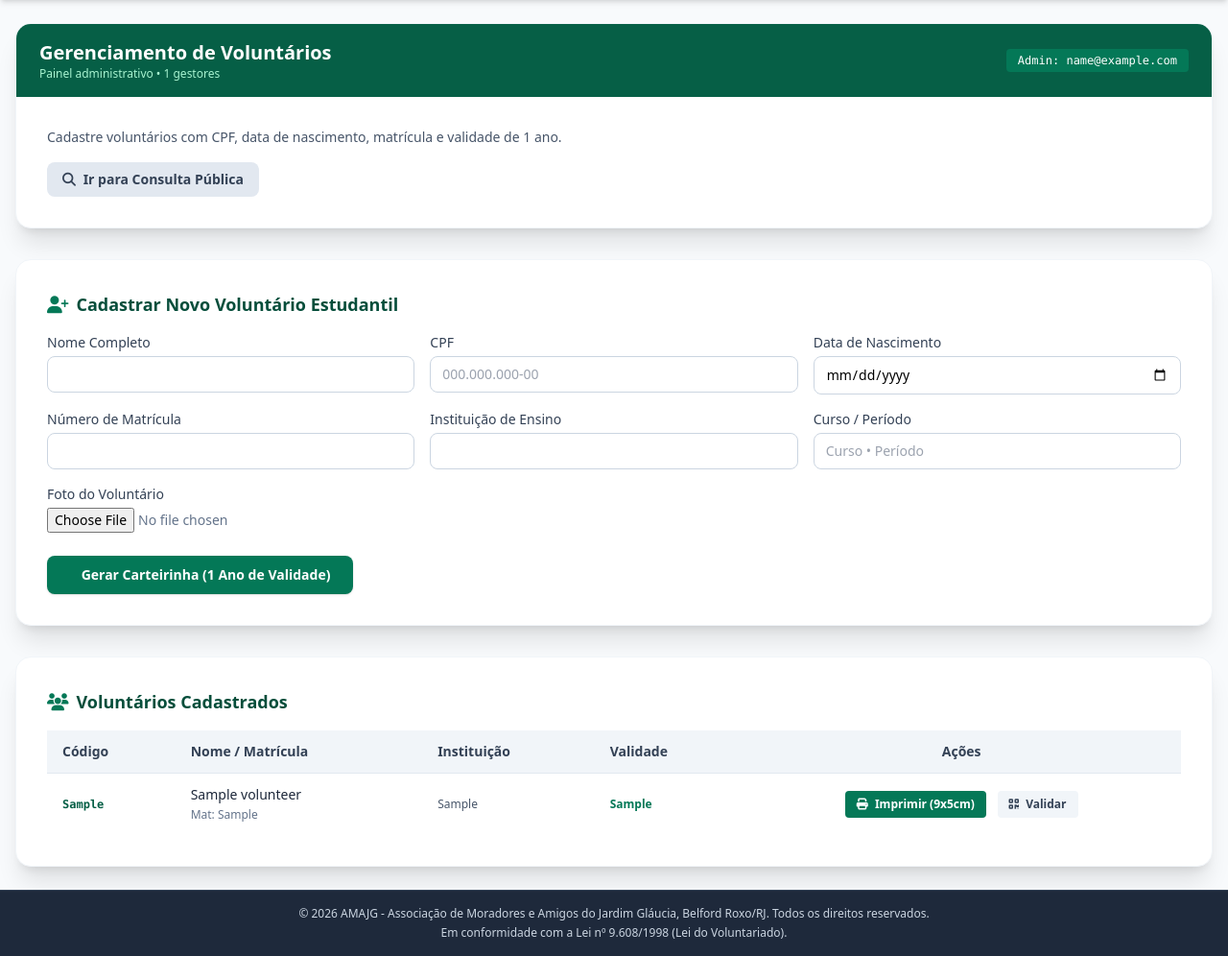
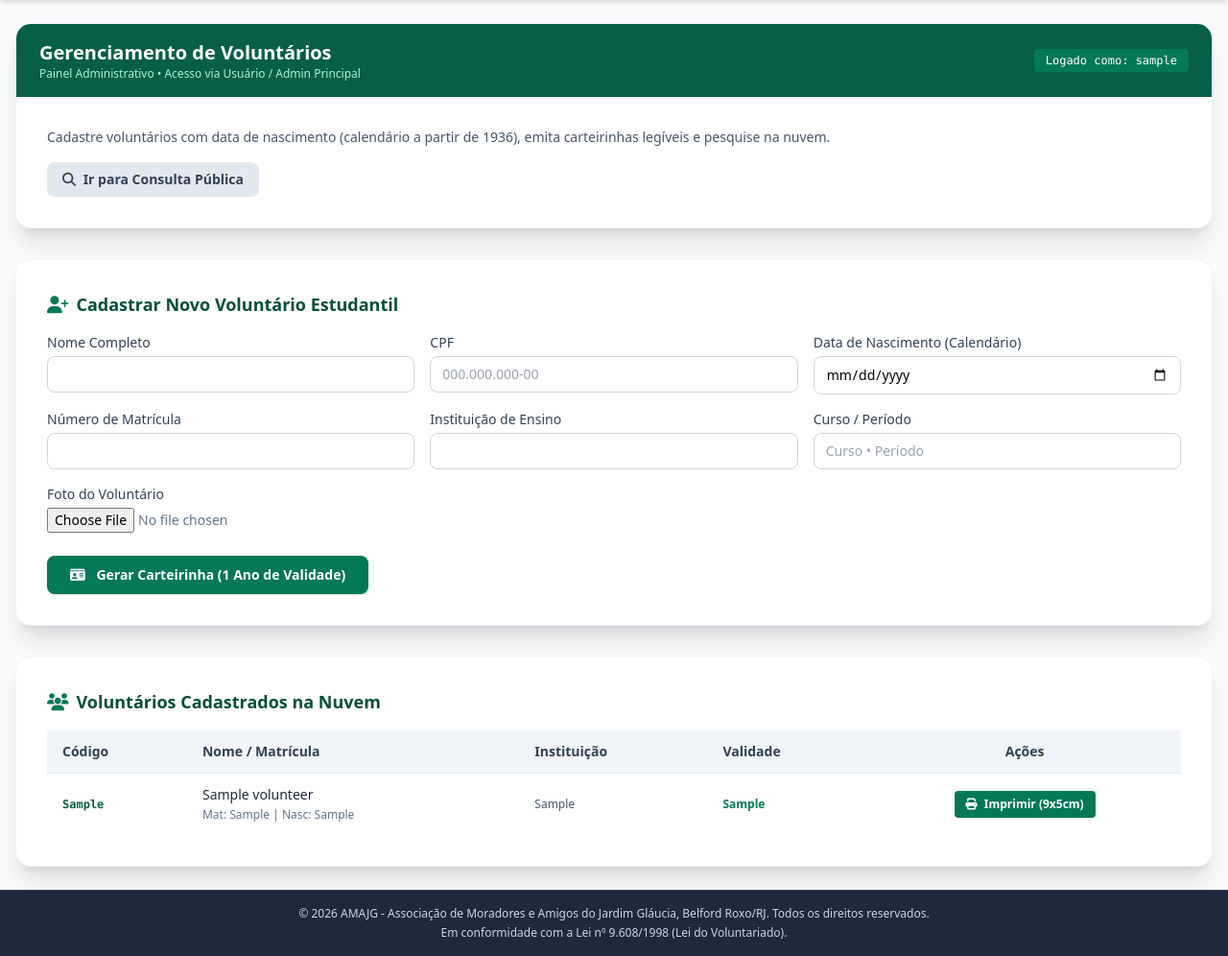
Before and after one commit to amajg/amajg-voluntarios, a Flask app: template templates/admin.html in a window 1280 px wide. Shown: the part 80-1076 px from the top of the page at 96% size. Run offline with Flask 3, Linux system fonts and the light colour scheme; the visitor is signed in with stand-in values (Sample User, id 1); tables that the repository leaves empty hold one stand-in row (values such as "Sample post"); the template is opened without the code that fills it: values that come from a table or form of the project are taken from there, most other values are stand-ins (such as "Sample title", 1, 10 or a date in 2020); some libraries are stand-ins or nearby versions.

Commit message:
Update admin.html

```diff
--- a/templates/admin.html
+++ b/templates/admin.html
@@ -6,12 +6,14 @@
         <div class="bg-emerald-800 text-white py-4 px-6 flex justify-between items-center">
             <div>
                 <h2 class="text-xl font-bold">Gerenciamento de Voluntários</h2>
-                <p class="text-xs text-emerald-200">Painel administrativo • {{ admins_count }} gestores</p>
+                <p class="text-xs text-emerald-200">Painel Administrativo • Acesso via Usuário / Admin Principal</p>
             </div>
-            <span class="bg-emerald-700 px-3 py-1 rounded text-xs font-mono">Admin: {{ session.get('admin_email') }}</span>
+            <span class="bg-emerald-700 px-3 py-1 rounded text-xs font-mono">
+                Logado como: {{ session.get('admin_user') }} {% if is_main_admin %}(Admin Principal){% endif %}
+            </span>
         </div>
         <div class="p-6 md:p-8">
-            <p class="text-sm text-slate-600 mb-4">Cadastre voluntários com CPF, data de nascimento, matrícula e validade de 1 ano.</p>
+            <p class="text-sm text-slate-600 mb-4">Cadastre voluntários com data de nascimento (calendário a partir de 1936), emita carteirinhas legíveis e pesquise na nuvem.</p>
             <a href="{{ url_for('public_query') }}" class="inline-block bg-slate-200 text-slate-700 font-bold px-4 py-2 rounded-lg text-sm hover:bg-slate-300 transition">
                 <i class="fas fa-search mr-1"></i> Ir para Consulta Pública
             </a>
@@ -29,11 +31,11 @@
             </div>
             <div>
                 <label class="block text-sm font-medium text-slate-700 mb-1">CPF</label>
-                <input type="text" name="cpf" placeholder="000.000.000-00" required class="w-full rounded-lg border border-slate-300 px-3 py-2 text-sm">
+                <input type="text" name="cpf" placeholder="000.000.000-00" class="w-full rounded-lg border border-slate-300 px-3 py-2 text-sm">
             </div>
             <div>
-                <label class="block text-sm font-medium text-slate-700 mb-1">Data de Nascimento</label>
-                <input type="date" name="nascimento" required class="w-full rounded-lg border border-slate-300 px-3 py-2 text-sm">
+                <label class="block text-sm font-medium text-slate-700 mb-1">Data de Nascimento (Calendário)</label>
+                <input type="date" name="nascimento" min="1936-01-01" max="{{ current_year }}-12-31" required class="w-full rounded-lg border border-slate-300 px-3 py-2 text-sm">
             </div>
             <div>
                 <label class="block text-sm font-medium text-slate-700 mb-1">Número de Matrícula</label>
@@ -53,7 +55,7 @@
             </div>
             <div class="md:col-span-3 pt-2">
                 <button type="submit" class="bg-emerald-700 hover:bg-emerald-600 text-white font-bold px-6 py-2.5 rounded-lg text-sm transition shadow">
-                    <i class="fas id-card mr-2"></i> Gerar Carteirinha (1 Ano de Validade)
+                    <i class="fas fa-id-card mr-2"></i> Gerar Carteirinha (1 Ano de Validade)
                 </button>
             </div>
         </form>
@@ -61,7 +63,7 @@
 
     <div class="bg-white rounded-2xl shadow-xl overflow-hidden border border-slate-100 p-6 md:p-8">
         <h3 class="text-lg font-bold text-emerald-900 mb-4 flex items-center">
-            <i class="fas fa-users mr-2 text-emerald-700"></i> Voluntários Cadastrados
+            <i class="fas fa-users mr-2 text-emerald-700"></i> Voluntários Cadastrados na Nuvem
         </h3>
         {% if voluntariados %}
             <div class="overflow-x-auto">
@@ -79,16 +81,20 @@
                         {% for v in voluntariados %}
                         <tr class="hover:bg-slate-50">
                             <td class="py-3 px-4 font-mono text-xs text-emerald-800 font-bold">{{ v.codigo }}</td>
-                            <td class="py-3 px-4 font-medium text-slate-800">{{ v.nome }}<br><span class="text-xs text-slate-500">Mat: {{ v.matricula }}</span></td>
+                            <td class="py-3 px-4 font-medium text-slate-800">{{ v.nome }}<br><span class="text-xs text-slate-500">Mat: {{ v.matricula }} | Nasc: {{ v.nascimento }}</span></td>
                             <td class="py-3 px-4 text-slate-600 text-xs">{{ v.instituicao }}</td>
                             <td class="py-3 px-4 text-xs text-emerald-700 font-semibold">{{ v.validade }}</td>
                             <td class="py-3 px-4 text-center space-x-2">
                                 <a href="{{ url_for('view_card', codigo=v.codigo) }}" target="_blank" class="bg-emerald-700 text-white hover:bg-emerald-600 px-3 py-1.5 rounded text-xs font-semibold inline-block">
                                     <i class="fas fa-print mr-1"></i> Imprimir (9x5cm)
                                 </a>
-                                <a href="{{ url_for('verify_volunteer', codigo=v.codigo) }}" target="_blank" class="bg-slate-100 text-slate-700 hover:bg-slate-200 px-3 py-1.5 rounded text-xs font-semibold inline-block">
-                                    <i class="fas fa-qrcode mr-1"></i> Validar
-                                </a>
+                                {% if is_main_admin %}
+                                <form action="{{ url_for('delete_volunteer', vol_id=v.id) }}" method="POST" class="inline-block" onsubmit="return confirm('Deseja realmente excluir este cadastro?');">
+                                    <button type="submit" class="bg-red-600 text-white hover:bg-red-700 px-3 py-1.5 rounded text-xs font-semibold">
+                                        <i class="fas fa-trash"></i> Excluir
+                                    </button>
+                                </form>
+                                {% endif %}
                             </td>
                         </tr>
                         {% endfor %}
@@ -96,8 +102,18 @@
                 </table>
             </div>
         {% else %}
-            <p class="text-sm text-slate-500 italic">Nenhum voluntário cadastrado.</p>
+            <p class="text-sm text-slate-500 italic">Nenhum voluntário cadastrado na nuvem.</p>
         {% endif %}
     </div>
 </div>
+<script>
+    document.addEventListener("DOMContentLoaded", function() {
+        const dateInput = document.querySelector('input[type="date"][name="nascimento"]');
+        if (dateInput) {
+            dateInput.min = "1936-01-01";
+            const today = new Date().toISOString().split('T')[0];
+            dateInput.max = today;
+        }
+    });
+</script>
 {% endblock %}
```
